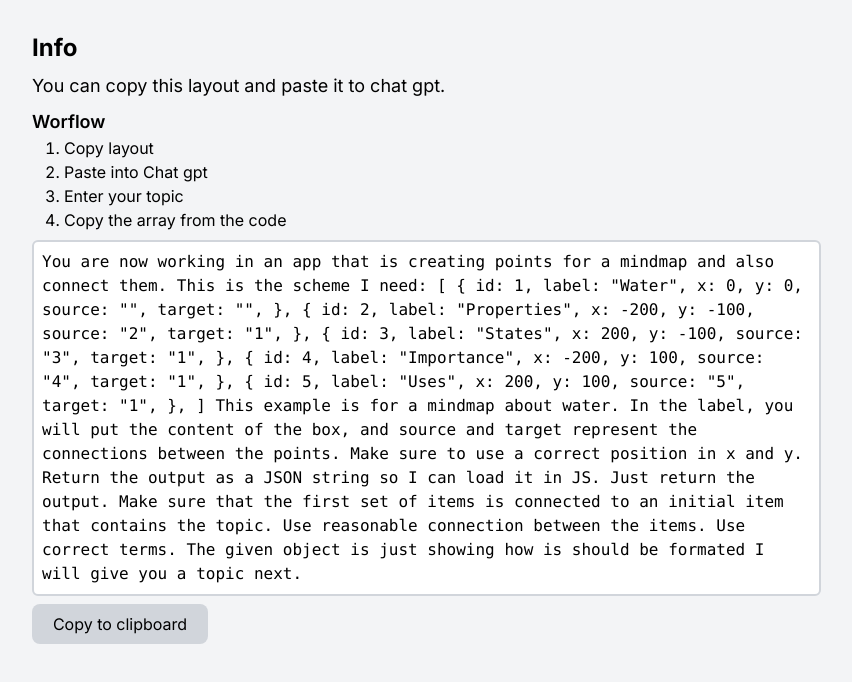
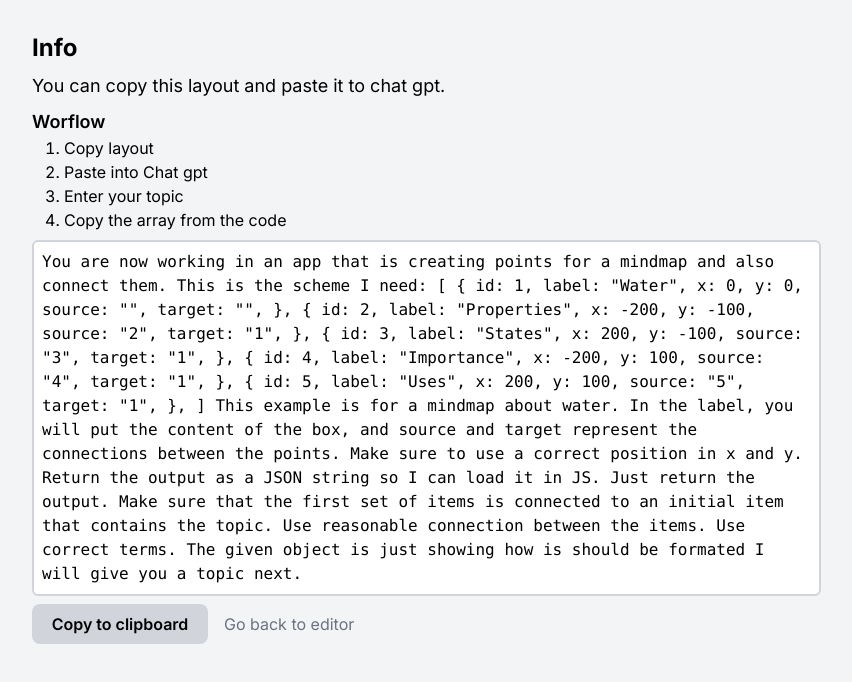
Before and after one commit to Niklas-dev/plain-mindmap-app, a Next.js app: page /info in a window 1280 px wide. Shown: the top 682 px of the page, without its empty margins (16-868 px from the left). Built offline with nearby package versions, Linux system fonts and the light colour scheme.

Commit message:
add go back button

```diff
--- a/src/app/info/page.tsx
+++ b/src/app/info/page.tsx
@@ -1,4 +1,5 @@
 "use client";
+import Link from "next/link";
 import React, { useState } from "react";
 import { clearTimeout } from "timers";
 
@@ -77,6 +78,7 @@ export default function Page() {
           {text}
         </code>
 
+        <div className="flex flex-row  items-center gap-4">
           <button
             onClick={() => {
               navigator.clipboard.writeText(text);
@@ -86,10 +88,14 @@ export default function Page() {
                 clearTimeout(out);
               }, 2000);
             }}
-          className=" bg-gray-300 mb-4 py-2 px-2 sm:px-4 rounded-lg flex-grow-0 transition-transform hover:scale-95 w-fit min-w-[11rem]"
+            className=" bg-gray-300  py-2 px-2 sm:px-4 rounded-lg flex-grow-0 transition-transform hover:scale-95 w-fit min-w-[11rem] font-semibold"
           >
             {copied ? "Copied!" : "Copy to clipboard"}
           </button>
+          <Link className="text-gray-500" href={"/"}>
+            Go back to editor
+          </Link>
+        </div>
       </div>
     </div>
   );
```
Also changed, not shown: 1 other file (tests, documents, lock files or other folders). Lines whose indentation alone changed are shown as unchanged.
